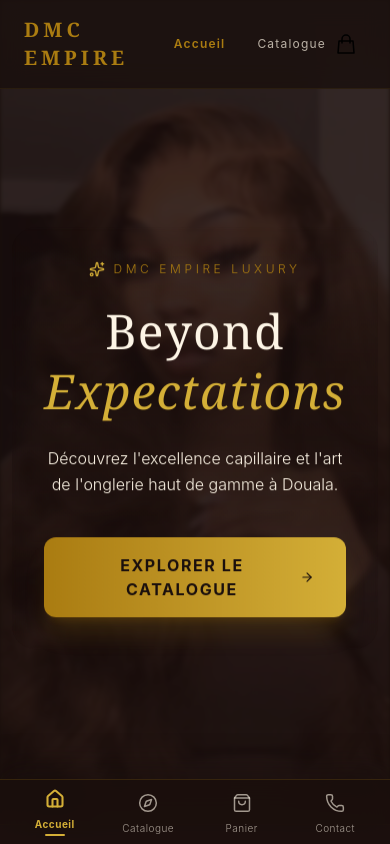
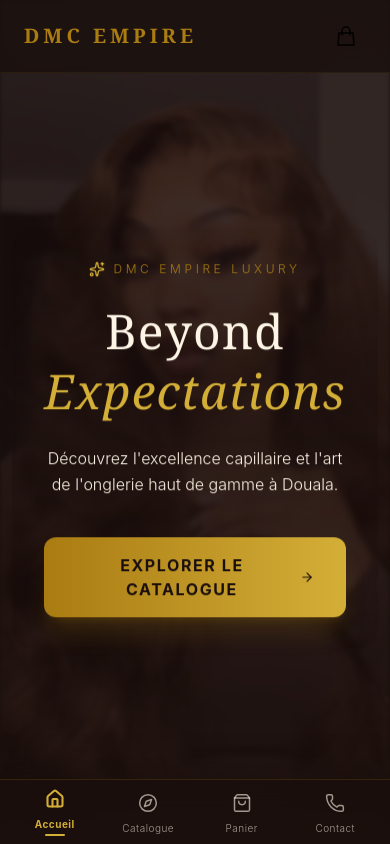
Before and after one commit to atedesi22/DMC-Empire, a React (Vite) app: page / in a window 390 px wide. Shown: the top 844 px of the page. Built offline with nearby package versions, Linux system fonts and the light colour scheme.

Commit message:
first commit

```diff
--- a/src/App.jsx
+++ b/src/App.jsx
@@ -39,7 +39,7 @@ function App() {
           </div>
 
           {/* Liens de navigation */}
-          <div className="flex items-center gap-8 text-xs uppercase tracking-widest font-sans">
+          <div className="hidden md:flex items-center gap-8 text-xs uppercase tracking-widest font-sans">
             <button
               onClick={() => setCurrentPage('home')}
               className={`transition-colors hover:text-[#AA7C11] ${currentPage === 'home' ? 'text-[#AA7C11] font-semibold' : 'text-[#FDF5E6]/70'}`}
```
